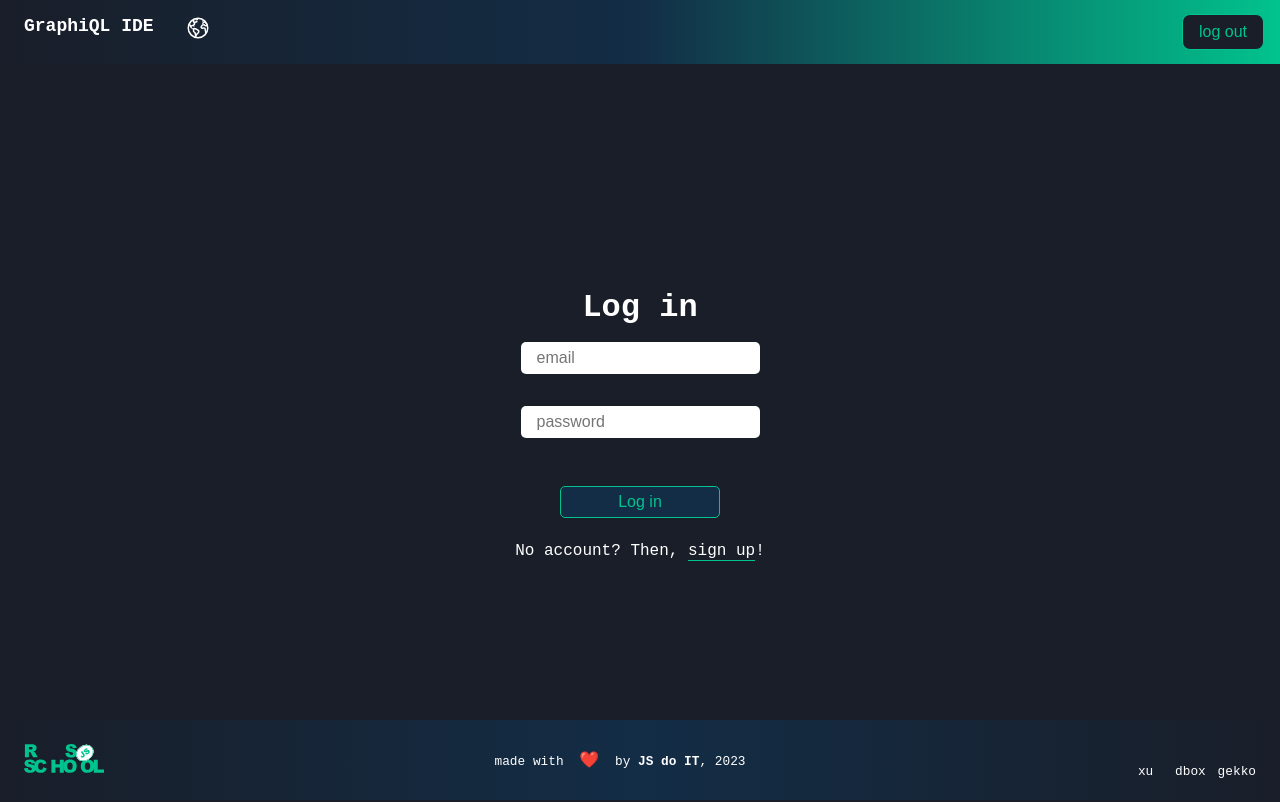
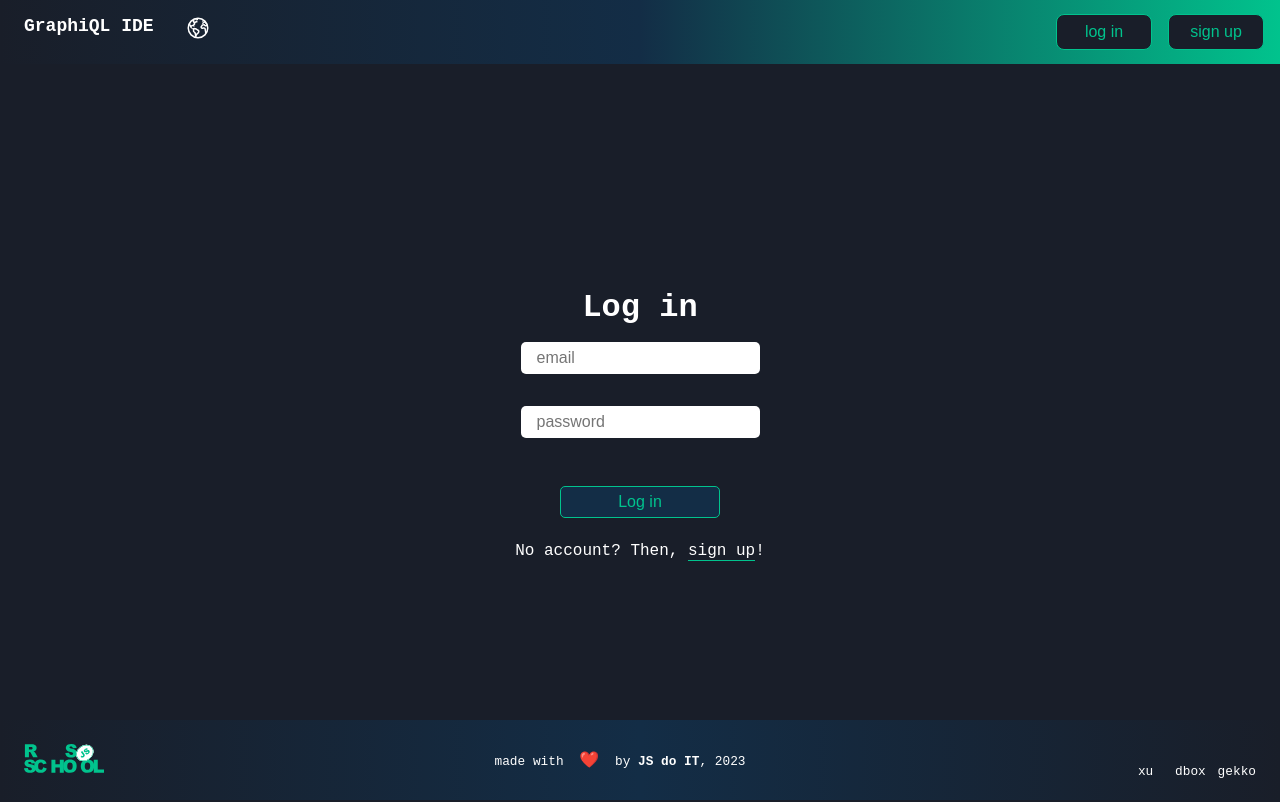
Before and after one commit to xu69ux/graphiql-app, a React (Vite) app: page /login in a window 1280 px wide. Built offline with nearby package versions, Linux system fonts and the light colour scheme; no server answers; some icons are missing.

Commit message:
feat: add login and signup buttons on header

```diff
--- a/src/components/Header.tsx
+++ b/src/components/Header.tsx
@@ -63,6 +63,39 @@ export const Header = () => {
     transition: 'background 2s',
   };
 
+  const renderUser = () => {
+    return (
+      <nav>
+        <div className='user'>
+          {username && (
+            <span>
+              {translations[language]?.greeting}, {username}!
+            </span>
+          )}
+
+          <button className='btn-logout' onClick={logoutHandle}>
+            {translations[language]?.logout}
+          </button>
+        </div>
+      </nav>
+    );
+  };
+
+  const renderNoUser = () => {
+    return (
+      <nav>
+        <div className='user'>
+          <button className='btn-login' onClick={() => navigate('/login')}>
+            {translations[language]?.login}
+          </button>
+          <button className='btn-signup' onClick={() => navigate('/signup')}>
+            {translations[language]?.signup}
+          </button>
+        </div>
+      </nav>
+    );
+  };
+
   return (
     <header style={headerStyle} className='header'>
       <div className='welcome-link'>
@@ -104,19 +137,7 @@ export const Header = () => {
           </Fade>
         </div>
       </div>
-      <nav>
-        <div className='user'>
-          {username && (
-            <span>
-              {translations[language]?.greeting}, {username}!
-            </span>
-          )}
-
-          <button className='btn logout' onClick={logoutHandle}>
-            {translations[language]?.logout}
-          </button>
-        </div>
-      </nav>
+      {user ? renderUser() : renderNoUser()}
     </header>
   );
 };
--- a/src/styles/Header.css
+++ b/src/styles/Header.css
@@ -48,7 +48,9 @@
   width: 100%;
 }
 
-.btn.logout {
+.btn-logout,
+.btn-login,
+.btn-signup {
   background-color: var(--dark);
   border: 1px solid var(--green);
   color: var(--green);
@@ -57,9 +59,12 @@
   padding: 0.5rem 1rem;
   cursor: pointer;
   font-size: 1rem;
+  min-width: 6rem;
 }
 
-.btn.logout:hover {
+.btn-logout:hover,
+.btn-login:hover,
+.btn-signup:hover {
   background-color: var(--blue);
   color: var(--light);
 }
```
